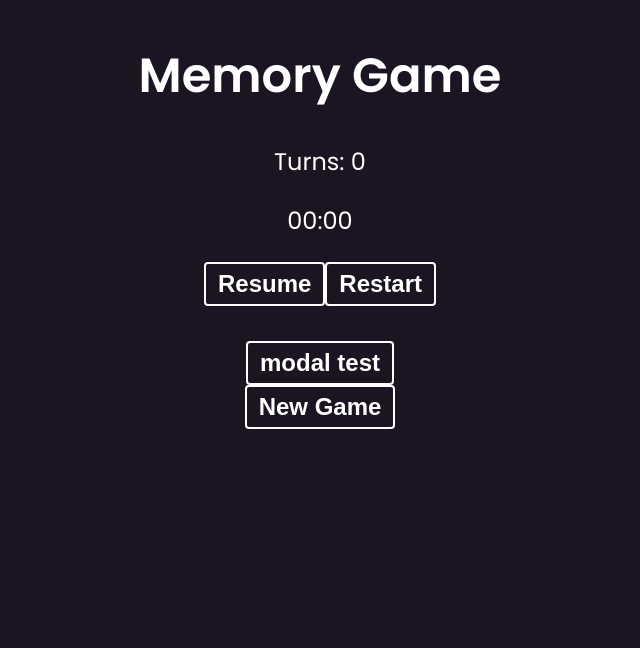
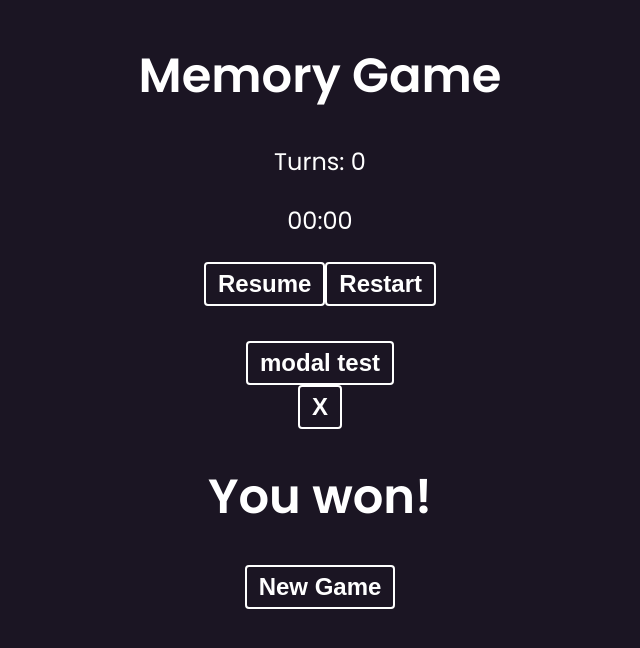
Before and after one commit to darrenxychen/memorygame, a React (Vite) app: page / in a window 1280 px wide. Shown: the top 648 px of the page, without its empty margins (320-960 px from the left). Built offline with nearby package versions, Linux system fonts and the light colour scheme.

Commit message:
added basic skeleton for modal

```diff
--- a/src/App.jsx
+++ b/src/App.jsx
@@ -2,6 +2,7 @@ import { useEffect, useState } from 'react';
 import './App.css';
 import SingleCard from './components/SingleCard';
 import Timer from './components/Timer';
+import Modal from './components/Modal';
 
 const cardImages = [
   { "src": "/img/helmet-1.png", matched: false },
@@ -98,6 +99,7 @@ function App() {
       <br />
       <button>modal test</button>
       <br />
+      <Modal />
       <button onClick={shuffleCards}>New Game</button>
 
       <div className="card-grid">
--- a/src/components/Modal.jsx
+++ b/src/components/Modal.jsx
@@ -2,8 +2,15 @@
 
 function Modal() {
   return (
-    <div>
-      <h1>Modal</h1>
+    <div className="modal-background">
+      <div className="modal-container">
+        <button> X </button>
+        <div className="title">
+          <h1>You won!</h1>
+        </div>
+        <div className="body"></div>
+        <div className="footer"></div>
+      </div>
     </div>
   )
 }
```
